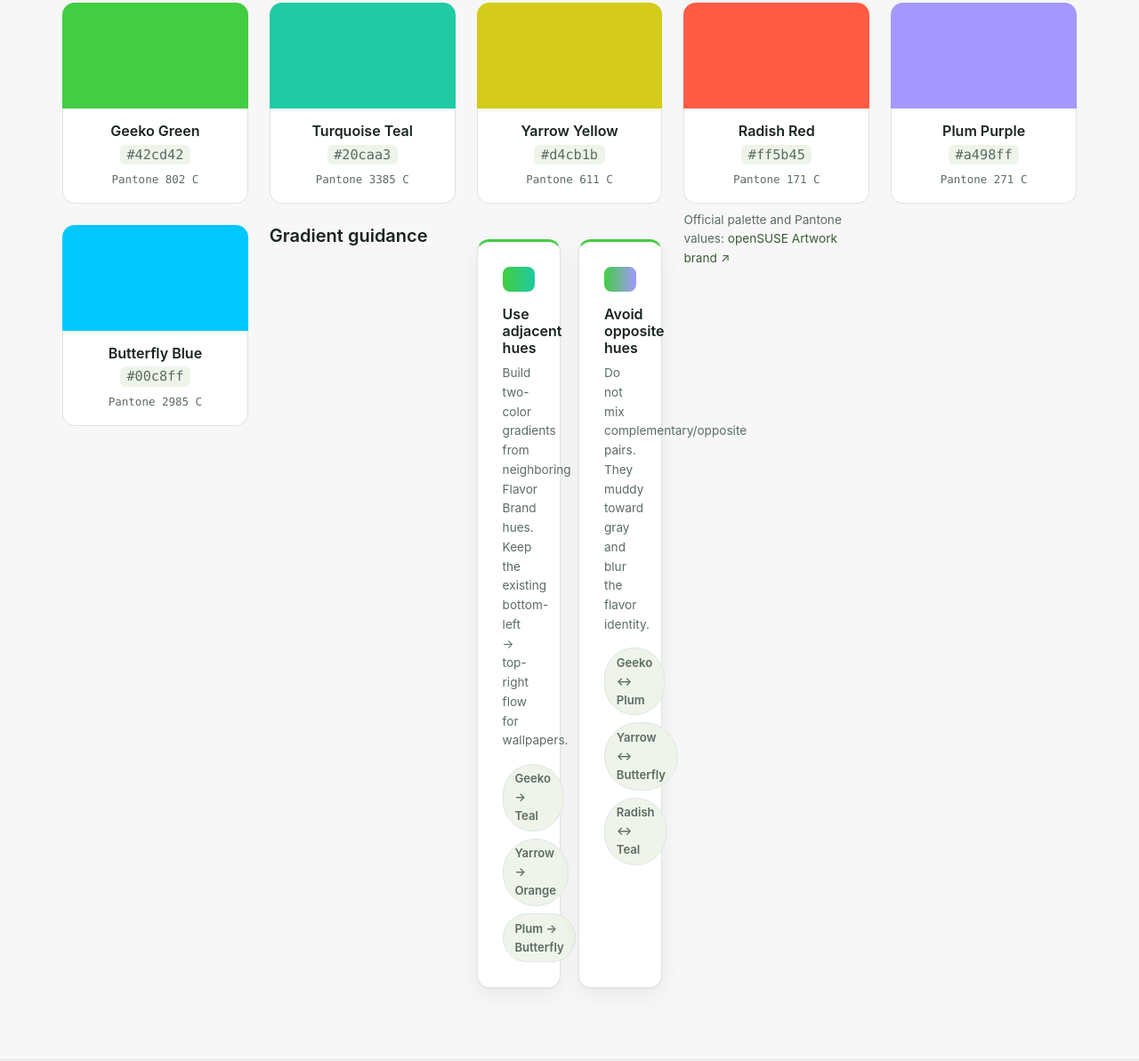
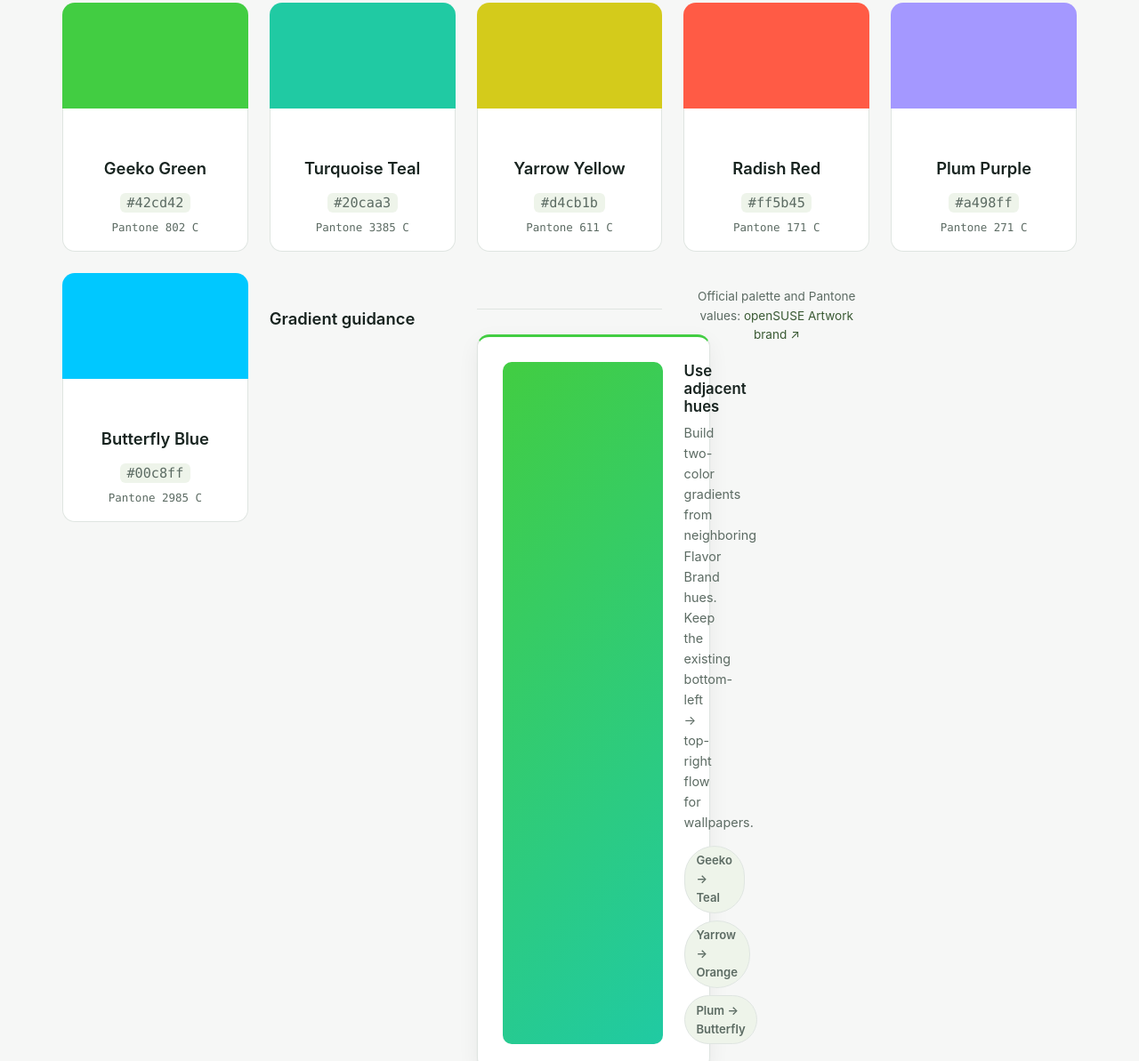
Before and after one commit to douglasdemaio/opensuse-branding, a plain HTML site: page index.html in a window 1280 px wide. Shown: the part 2787-3980 px from the top of the page at 89% size. Drawn offline with Linux system fonts and the light colour scheme; a web font is replaced by a local one.

Commit message:
fix: improve guidance layout and spacing

```diff
--- a/css/project-brand.css
+++ b/css/project-brand.css
@@ -299,6 +299,11 @@
   font-weight: 600;
 }
 .pb-sample-link:hover { color: var(--color-link); }
+.pb-note {
+  margin: 1.5rem 0 2.5rem;
+  font-size: .85rem;
+  color: var(--text-muted, var(--os-slate));
+}
 
 /* Product logos on project backgrounds */
 .pb-logo-strip {
--- a/css/style.css
+++ b/css/style.css
@@ -376,32 +376,83 @@ section > .container > p:first-of-type {
   font-size: .78rem;
   color: var(--muted);
 }
+#flavor-brand h3,
+#in-practice h3 {
+  margin: 2.5rem 0 1rem;
+  font-size: 1.15rem;
+  color: var(--ink);
+}
+#in-practice h3:first-of-type { margin-top: 0; }
 .flavor-source {
-  margin: -1rem auto 2rem;
+  margin: 1rem auto 0;
   font-size: .85rem;
   color: var(--muted);
+  text-align: center;
 }
 .flavor-gradient {
   display: grid;
-  grid-template-columns: repeat(2, minmax(0, 1fr));
-  gap: 1.25rem;
-  margin-top: 1rem;
+  grid-template-columns: 1fr;
+  gap: 1rem;
+  margin-top: 2.5rem;
+  padding-top: 1.75rem;
+  border-top: 1px solid var(--line);
 }
-.flavor-gradient-card h4 { font-size: 1rem; color: var(--ink); margin-bottom: .5rem; }
-.flavor-gradient-card p { font-size: .85rem; color: var(--muted); margin-bottom: .9rem; }
+.flavor-gradient-card {
+  display: grid;
+  grid-template-columns: 180px minmax(0, 1fr);
+  grid-template-rows: auto 1fr auto;
+  column-gap: 1.5rem;
+  align-items: start;
+}
+.flavor-gradient-card h4 {
+  grid-column: 2;
+  grid-row: 1;
+  font-size: 1.05rem;
+  color: var(--ink);
+  margin-bottom: .5rem;
+}
+.flavor-gradient-card p {
+  grid-column: 2;
+  grid-row: 2;
+  font-size: .9rem;
+  color: var(--muted);
+  margin-bottom: .9rem;
+}
+.flavor-gradient-card .guideline-spec {
+  grid-column: 2;
+  grid-row: 3;
+}
 .flavor-gradient-bar {
-  height: 28px;
-  border-radius: 8px;
-  margin-bottom: 1rem;
+  grid-column: 1;
+  grid-row: 1 / span 3;
+  height: 100%;
+  min-height: 120px;
+  border-radius: 10px;
+  margin: 0;
 }
 .flavor-gradient-card.is-good .flavor-gradient-bar {
-  background: linear-gradient(90deg, #42cd42, #20caa3);
+  background: linear-gradient(135deg, #42cd42, #20caa3);
 }
 .flavor-gradient-card.is-poor .flavor-gradient-bar {
-  background: linear-gradient(90deg, #42cd42, #a498ff);
+  background: linear-gradient(135deg, #42cd42, #a498ff);
 }
 @media (max-width: 700px){
-  .flavor-gradient { grid-template-columns: 1fr; }
+  .flavor-gradient-card {
+    grid-template-columns: 1fr;
+    grid-template-rows: auto;
+    row-gap: .75rem;
+  }
+  .flavor-gradient-card h4,
+  .flavor-gradient-card p,
+  .flavor-gradient-card .guideline-spec,
+  .flavor-gradient-bar {
+    grid-column: 1;
+    grid-row: auto;
+  }
+  .flavor-gradient-bar {
+    height: 72px;
+    min-height: 72px;
+  }
 }
 
 /* --- Hierarchy Diagram --- */
```
